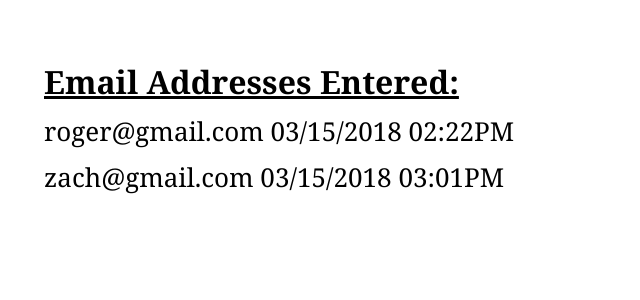
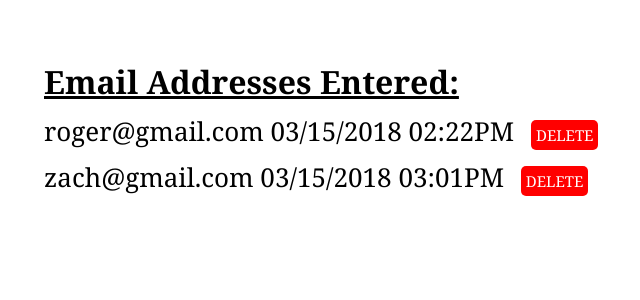
Before and after one commit to LawerenceLee/coding_dojo_projects, a Flask app: page /success in a window 1280 px wide. Shown: the top 300 px of the page, without its empty margins (16-656 px from the left). Run offline with Flask 2, Linux system fonts and the light colour scheme.

Commit message:
added delete feature

```diff
--- a/python_stack/flask_mySql/email_validation_w_db/app.py
+++ b/python_stack/flask_mySql/email_validation_w_db/app.py
@@ -44,6 +44,13 @@
     return render_template("success.html", emails=emails)
 
 
+@app.route("/remove/<email>")
+def remove(email):
+    Email.delete().where(Email.email == email).execute()
+    return redirect("/success")
+
+
+
 if __name__ == "__main__":
     initialize()
     app.run(debug=DEBUG, host=HOST, port=PORT)
--- a/python_stack/flask_mySql/email_validation_w_db/static/css/email_validation_w_db.css
+++ b/python_stack/flask_mySql/email_validation_w_db/static/css/email_validation_w_db.css
@@ -60,3 +60,13 @@
     margin: 10px 0;
     font-size: 26px;
 }
+
+.delete {
+    color: white;
+    background-color: red;
+    text-decoration: none;
+    font-size: 15px;
+    margin-left: 10px;
+    padding: 5px;
+    border-radius: 5px;
+}
--- a/python_stack/flask_mySql/email_validation_w_db/templates/success.html
+++ b/python_stack/flask_mySql/email_validation_w_db/templates/success.html
@@ -14,7 +14,10 @@
     {% endwith %}
     <h1><u>Email Addresses Entered:</u></h1>
     {% for email in emails %}
-        <p>{{ email.email }} {{ email.timestamp.strftime("%m/%d/%Y %I:%M%p") }}</p>
+        <div>
+            <p>{{ email.email }} {{ email.timestamp.strftime("%m/%d/%Y %I:%M%p") }}
+            <a class="delete" href="/remove/{{ email.email }}">DELETE</a></p>
+        </div>
     {% endfor %}
 </body>
 </html>
```
Also changed, not shown: python_stack/flask_mySql/email_validation_w_db/emails.db.
